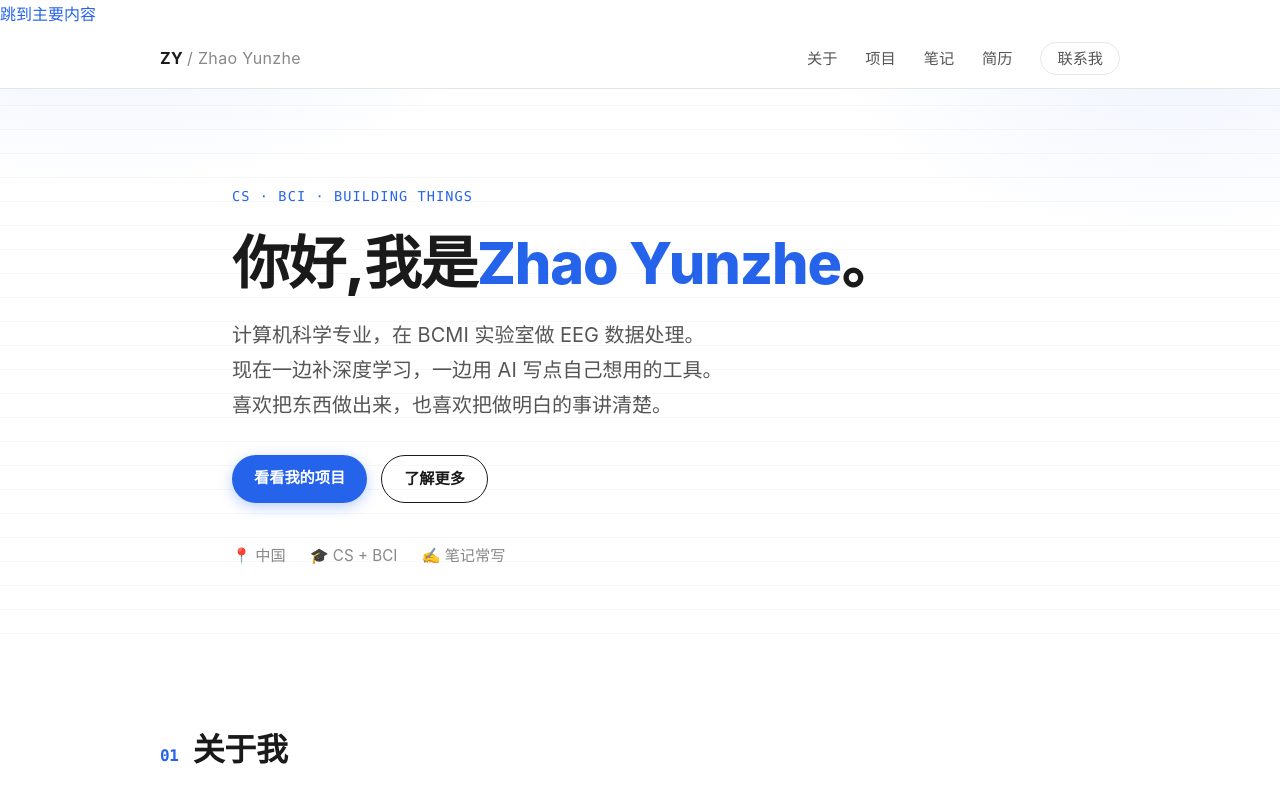
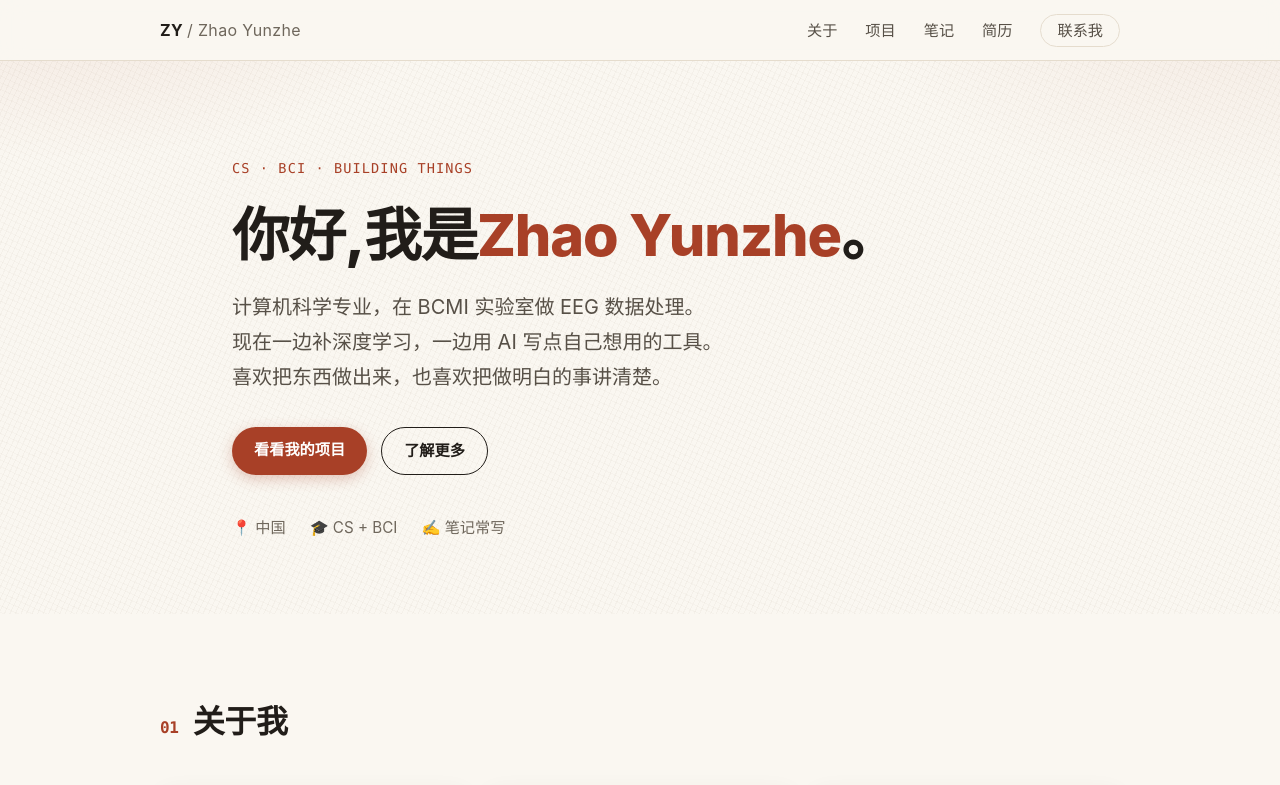
Before and after one commit to xiaoqing-t/xiaoqing-t.github.io, a React (Vite) app: page / in a window 1280 px wide. Shown: the top 785 px of the page. Built offline with nearby package versions, Linux system fonts and the light colour scheme.

Commit message:
style: unify warm paper palette across home, resume and notes

```diff
--- /dev/null
+++ b/public/notes.css
@@ -0,0 +1,18 @@
+/* 笔记页配色覆盖：笔记沿用 legacy-v1.css 的结构，这里把变量换成墨纸，
+   不直接改 legacy-v1.css，避免影响 v1-index.html 的旧版还原。 */
+
+:root {
+  --bg: #faf7f1;
+  --bg-alt: #f2ece3;
+  --ink: #211d19;
+  --ink-soft: #575047;
+  --ink-faint: #6f675c;
+  --accent: #a84027;
+  --accent-soft: #f6e6df;
+  --line: #e5dccd;
+  --shadow: 0 1px 2px rgba(80, 60, 40, 0.05), 0 8px 24px rgba(80, 60, 40, 0.07);
+}
+
+/* legacy-v1.css 里导航底色是写死的白 */
+.nav { background: rgba(250, 247, 241, 0.88); }
+.nav.scrolled { box-shadow: 0 4px 18px rgba(80, 60, 40, 0.09); }
--- a/public/resume.css
+++ b/public/resume.css
@@ -1,4 +1,18 @@
 /* ===== 简历页专用样式 ===== */
+
+/* 简历页加载的是冻结的 legacy-v1.css，这里只覆盖颜色变量，
+   让简历和主页一起用「墨纸」配色。 */
+:root {
+  --bg: #faf7f1;
+  --bg-alt: #f2ece3;
+  --ink: #211d19;
+  --ink-soft: #575047;
+  --ink-faint: #6f675c;
+  --accent: #a84027;
+  --accent-soft: #f6e6df;
+  --line: #e5dccd;
+  --shadow: 0 1px 2px rgba(80, 60, 40, 0.05), 0 8px 24px rgba(80, 60, 40, 0.07);
+}
 
 /* 导航里的打印按钮 */
 .btn-print {
--- a/src/styles/global.css
+++ b/src/styles/global.css
@@ -6,16 +6,20 @@
 
 /* ===== 设计变量 ===== */
 :root {
-  --bg: #ffffff;
-  --bg-alt: #f7f7f5;
-  --ink: #1a1a1a;
-  --ink-soft: #555;
-  --ink-faint: #888;
-  --accent: #2563eb;
-  --accent-soft: #eaf0fd;
-  --line: #e6e6e2;
+  /* 墨纸：暖白底 + 朱砂强调色。朱砂压到 #a84027，
+     是为了让浅底小标签（accent on accent-soft）也过 WCAG AA（5.05:1）。 */
+  --bg: #faf7f1;
+  --bg-alt: #f2ece3;
+  --card: #fffdf9;
+  --ink: #211d19;
+  --ink-soft: #575047;
+  --ink-faint: #6f675c;
+  --accent: #a84027;
+  --accent-dark: #8f3520;
+  --accent-soft: #f6e6df;
+  --line: #e5dccd;
   --radius: 12px;
-  --shadow: 0 1px 2px rgba(16, 24, 40, 0.04), 0 8px 24px rgba(16, 24, 40, 0.06);
+  --shadow: 0 1px 2px rgba(80, 60, 40, 0.05), 0 8px 24px rgba(80, 60, 40, 0.07);
   --serif: "Source Han Serif SC", "Noto Serif SC", Georgia, "Songti SC", serif;
   --sans: -apple-system, BlinkMacSystemFont, "Segoe UI", "PingFang SC",
     "Hiragino Sans GB", "Microsoft YaHei", sans-serif;
@@ -24,7 +28,11 @@
 
 * { margin: 0; padding: 0; box-sizing: border-box; }
 
-html { scroll-behavior: smooth; }
+html {
+  scroll-behavior: smooth;
+  /* 吸顶导航高 60px，锚点跳转时留出空隙，标题才不会被盖住 */
+  scroll-padding-top: 76px;
+}
 
 body {
   font-family: var(--sans);
@@ -38,13 +46,37 @@ img { max-width: 100%; display: block; }
 a { color: var(--accent); text-decoration: none; }
 a:hover { text-decoration: underline; }
 
+/* 键盘用户：默认焦点环要看得见 */
+:focus-visible {
+  outline: 2px solid var(--accent);
+  outline-offset: 3px;
+}
+
+/* 只在键盘聚焦时出现，正常浏览不占位 */
+.skip-link {
+  position: fixed;
+  top: 12px;
+  left: 12px;
+  z-index: 100;
+  padding: 8px 16px;
+  border-radius: 8px;
+  background: var(--ink);
+  color: #fff;
+  font-weight: 600;
+  transform: translateY(-180%);
+  transition: transform 0.15s ease;
+}
+.skip-link:focus { transform: translateY(0); text-decoration: none; }
+
+::selection { background: var(--accent-soft); color: var(--ink); }
+
 .container {
   width: min(960px, 92%);
   margin-inline: auto;
 }
 
 .card {
-  background: var(--bg);
+  background: var(--card);
   border: 1px solid var(--line);
   border-radius: var(--radius);
   box-shadow: var(--shadow);
@@ -56,7 +88,7 @@ a:hover { text-decoration: underline; }
   position: sticky;
   top: 0;
   z-index: 50;
-  background: rgba(255, 255, 255, 0.85);
+  background: rgba(250, 247, 241, 0.85);
   backdrop-filter: blur(12px);
   border-bottom: 1px solid var(--line);
 }
@@ -95,7 +127,7 @@ a:hover { text-decoration: underline; }
 }
 .nav-cta:hover { border-color: var(--accent); }
 
-.nav.scrolled { box-shadow: 0 4px 18px rgba(16, 24, 40, 0.08); }
+.nav.scrolled { box-shadow: 0 4px 18px rgba(80, 60, 40, 0.09); }
 .nav-toggle { display: none; flex-direction: column; gap: 5px; background: none; border: 0; cursor: pointer; padding: 6px; }
 .nav-toggle span { width: 22px; height: 2px; background: var(--ink); transition: transform 0.2s; }
 
@@ -104,10 +136,12 @@ a:hover { text-decoration: underline; }
 .hero-bg {
   position: absolute;
   inset: -20% -10%;
+  /* 纸纤维（两组极淡斜纹）+ 左上角暖色光；不再用横线网格 */
   background:
-    radial-gradient(600px 300px at 15% 0%, rgba(37, 99, 235, 0.10), transparent 70%),
-    radial-gradient(500px 260px at 85% 10%, rgba(37, 99, 235, 0.07), transparent 70%),
-    repeating-linear-gradient(0deg, transparent 0 23px, rgba(26, 26, 26, 0.035) 23px 24px);
+    radial-gradient(600px 300px at 12% 0%, rgba(168, 64, 39, 0.10), transparent 70%),
+    radial-gradient(500px 260px at 88% 8%, rgba(168, 64, 39, 0.06), transparent 70%),
+    repeating-linear-gradient(115deg, rgba(120, 95, 65, 0.045) 0 1px, transparent 1px 5px),
+    repeating-linear-gradient(25deg, rgba(120, 95, 65, 0.03) 0 1px, transparent 1px 6px);
   pointer-events: none;
 }
 .hero-inner {
@@ -163,8 +197,8 @@ a:hover { text-decoration: underline; }
   transition: transform 0.15s, box-shadow 0.2s, background 0.2s;
 }
 .btn:hover { text-decoration: none; transform: translateY(-1px); }
-.btn-primary { background: var(--accent); color: #fff; box-shadow: 0 4px 14px rgba(37, 99, 235, 0.3); }
-.btn-primary:hover { background: #1d4ed8; }
+.btn-primary { background: var(--accent); color: #fff; box-shadow: 0 4px 14px rgba(168, 64, 39, 0.28); }
+.btn-primary:hover { background: var(--accent-dark); }
 .btn-ghost { border: 1px solid var(--ink); color: var(--ink); }
 .btn-ghost:hover { background: var(--bg-alt); }
 
@@ -269,6 +303,7 @@ a:hover { text-decoration: underline; }
   transform: translateY(0);
 }
 @media (prefers-reduced-motion: reduce) {
+  html { scroll-behavior: auto; }
   .reveal { opacity: 1; transform: none; transition: none; }
 }
 
@@ -293,9 +328,15 @@ a:hover { text-decoration: underline; }
     border-bottom: 1px solid var(--line);
     max-height: 0;
     overflow: hidden;
-    transition: max-height 0.25s ease;
+    /* 收起时顺手移出 Tab 序列，否则键盘焦点会跳进看不见的菜单 */
+    visibility: hidden;
+    transition: max-height 0.25s ease, visibility 0s linear 0.25s;
   }
-  .nav-links.open { max-height: 320px; }
+  .nav-links.open {
+    max-height: 320px;
+    visibility: visible;
+    transition: max-height 0.25s ease, visibility 0s;
+  }
   .nav-links li { width: 100%; }
   .nav-links a { display: block; padding: 14px 0; border-bottom: 1px solid var(--line); }
   .nav-links li:last-child a { border-bottom: 0; }
```
Also changed, not shown: public/note-agent-skill-architecture.html (+1 -0 lines), public/note-claude-code-1m.html (+1 -0 lines), public/note-eeg-pitfalls.html (+1 -0 lines), public/note-reproduction-basics.html (+1 -0 lines), public/apple-touch-icon.png (added), public/og-image.png (added).
